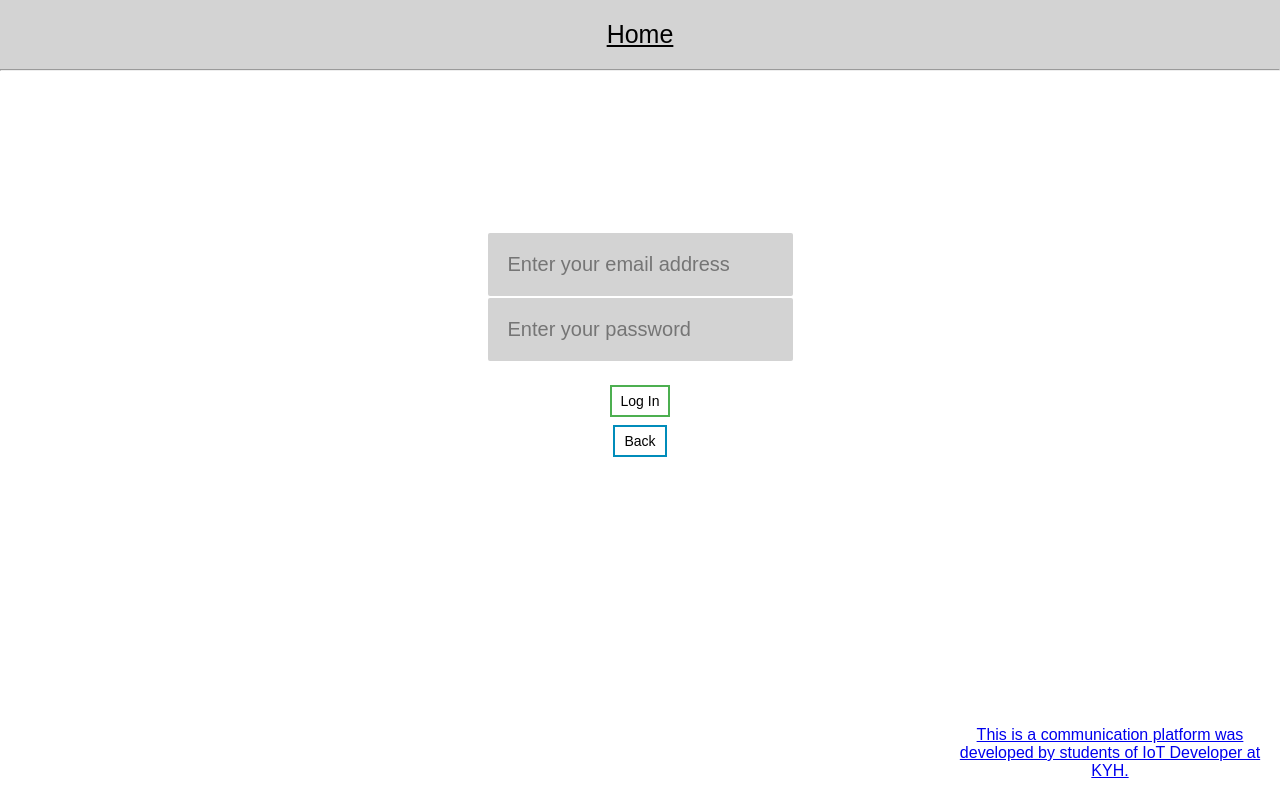
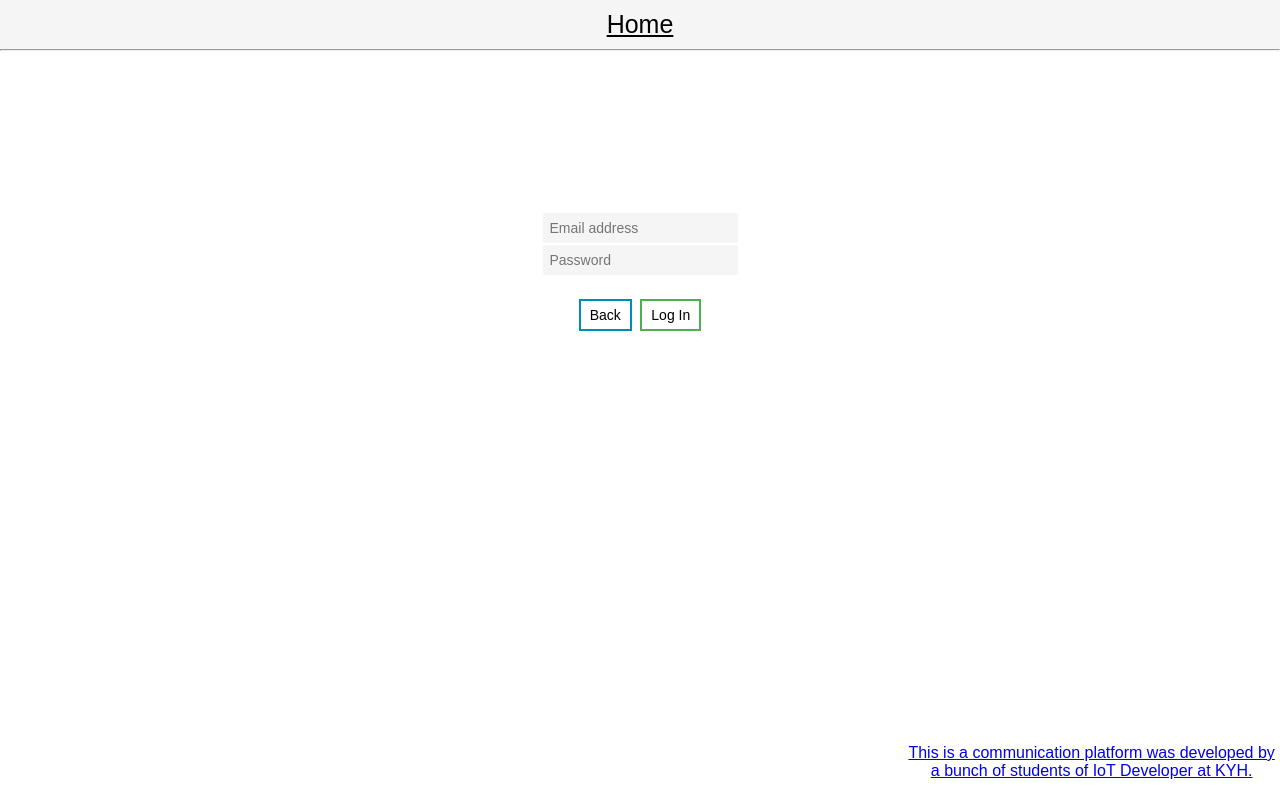
Before and after one commit to estanisarandon/Kommunikationsplattform-over-MQTT, a Flask app: page /login in a window 1280 px wide. Run offline with Flask 2, Linux system fonts and the light colour scheme.

Commit message:
Back button fixed in login and signin pages. Header bar and input boxes have been redesigned

```diff
--- a/static/css/main.css
+++ b/static/css/main.css
@@ -4,7 +4,7 @@
        background-color: white;
        text-align: center;
        font-family: Arial, Helvetica, sans-serif;
-        margin: 0;
+       margin: 0;
 
        }
 
@@ -18,8 +18,8 @@
         }
 
 .menu {
-    padding: 20px;
-    background-color: lightgray;
+    padding: 10px;
+    background-color: whitesmoke;
 }
 
 hr {
@@ -42,7 +42,7 @@ hr {
 .bottom {
    position: absolute;
    bottom: 20px;
-   margin-left: 300px;
+   margin-left: 200px;
 }
 
  table{
@@ -156,9 +156,9 @@ hr {
 
 .signupLogin {
     border: 0;
-    padding: 20px;
+    padding: 7px;
     margin-bottom: 2px;
     border-radius: 2px;
-    background-color: lightgray;
-    font-size: 20px;
+    background-color: whitesmoke;
+    font-size: 14px;
 }
--- a/templates/base-template.html
+++ b/templates/base-template.html
@@ -55,6 +55,6 @@
 
     {% block scripts %}
     {% endblock %}
-    <a class="bottom" href="https://kyh.se/utbildningar/internet-of-things-developer/" >This is a communication platform was developed by students of IoT Developer at KYH.</a>
+    <a class="bottom" href="https://kyh.se/utbildningar/internet-of-things-developer/" >This is a communication platform was developed by a bunch of students of IoT Developer at KYH.</a>
 </body>
 </html>
--- a/templates/login.html
+++ b/templates/login.html
@@ -21,15 +21,13 @@
             </div>
         {% endif %}
     {% endwith %}
-    <form action="{{ url_for('bp_open.login_post')}}" method="POST">
-        <input class="signupLogin" type="email" name="email" placeholder="Enter your email address" /> <br />
-        <input class="signupLogin" type="password" name="password" placeholder="Enter your password" /> <br />
+    <form action="{{ url_for('bp_open.login_post')}}" method="POST" id="form1">
+        <input class="signupLogin" type="email" name="email" placeholder="Email address" /> <br />
+        <input class="signupLogin" type="password" name="password" placeholder="Password" /> <br />
         <br />
-        <button class="sbutton button1">Log In</button>
     </form>
+        <button class="sbutton button2" onclick="location.href='{{ url_for('bp_open.index') }}'">Back</button>
+        <button class="sbutton button1" form="form1" value="submit">Log In</button>
 
-    <form action="{{ url_for('bp_open.index')}}" method="GET">
-        <button class="sbutton button2">Back</button>
-    </form>
 
 {% endblock %}
```
Also changed, not shown: templates/signup.html (+6 -8 lines), db.sqlite, readme.MD (deleted).
